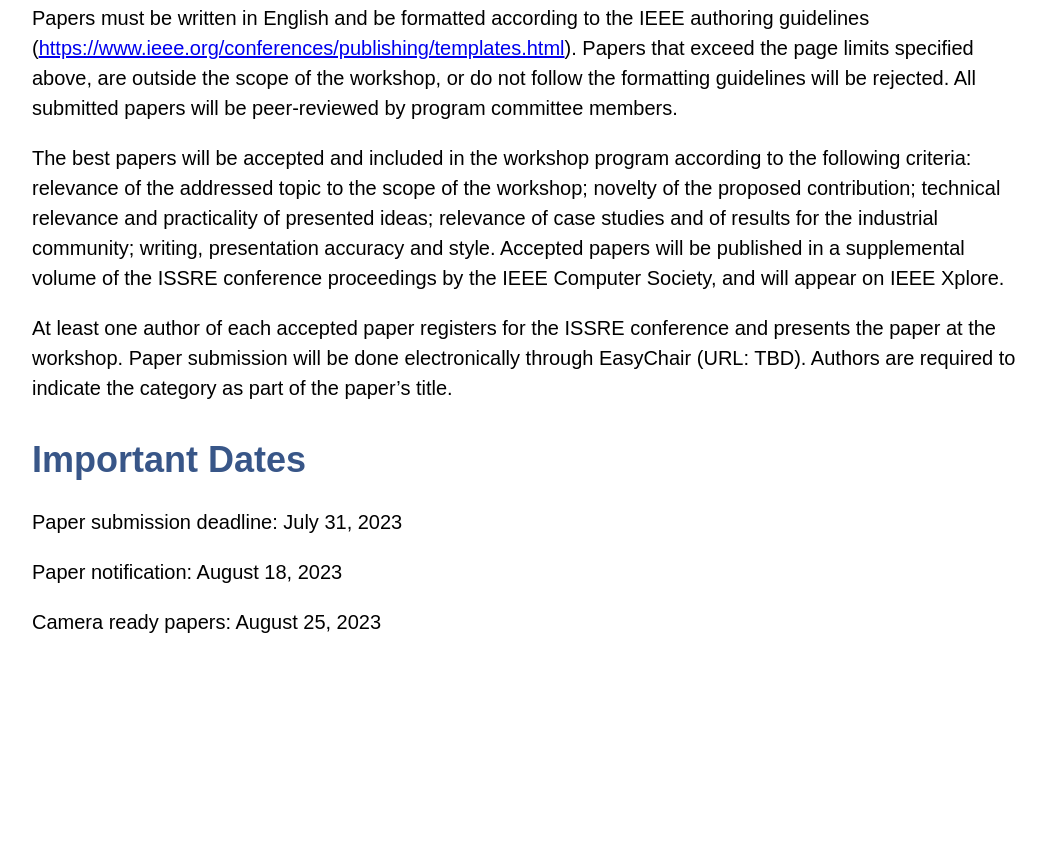
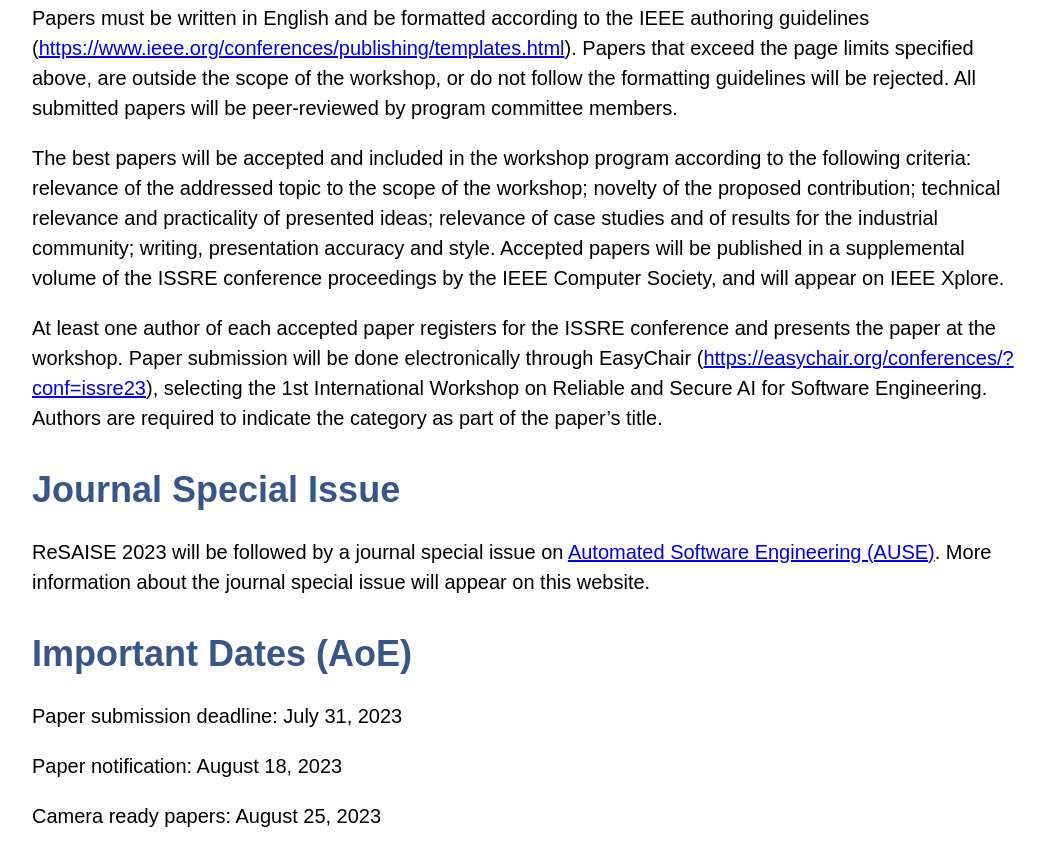
Before and after one commit to resaise/2023, a plain HTML site: page papers.html in a window 1280 px wide. Shown: the part 981-1832 px from the top of the page, without its empty margins (108-1154 px from the left). Before the commit the page ends 1638 px from the top, so only its background shows below. Drawn offline with Linux system fonts and the light colour scheme.

Commit message:
add link and special issue

```diff
--- a/papers.html
+++ b/papers.html
@@ -175,24 +175,26 @@
       </ul>
 
 
-     <p> Papers must be written in English and be formatted according to the IEEE authoring guidelines (<a href="https://www.ieee.org/conferences/publishing/templates.html">https://www.ieee.org/conferences/publishing/templates.html</a>). Papers that exceed the page limits specified above, are outside the scope of the workshop, or do not follow the formatting guidelines will be rejected.
+     <p> Papers must be written in English and be formatted according to the IEEE authoring guidelines (<a href="https://www.ieee.org/conferences/publishing/templates.html" target=”_blank”>https://www.ieee.org/conferences/publishing/templates.html</a>). Papers that exceed the page limits specified above, are outside the scope of the workshop, or do not follow the formatting guidelines will be rejected.
       All submitted papers will be peer-reviewed by program committee members. </p>
 
     <p>The best papers will be accepted and included in the workshop program according to the following criteria: relevance of the addressed topic to the scope of the workshop; novelty of the proposed contribution; technical relevance and practicality of presented ideas; relevance of case studies and of results for the industrial community; writing, presentation accuracy and style.
     Accepted papers will be published in a supplemental volume of the ISSRE conference proceedings by the IEEE Computer Society, and will appear on IEEE Xplore.</p>
 
     <p>At least one author of each accepted paper registers for the ISSRE conference and presents the paper at the workshop.
-    Paper submission will be done electronically through EasyChair (URL: TBD). Authors are required to indicate the category as part of the paper’s title.</p>
+    Paper submission will be done electronically through EasyChair (<a href="https://easychair.org/conferences/?conf=issre23" target=”_blank”>https://easychair.org/conferences/?conf=issre23</a>), selecting the 1st International Workshop on Reliable and Secure AI for Software Engineering. Authors are required to indicate the category as part of the paper’s title.</p>
+
+    <h2>Journal Special Issue</h2>
+    <p>ReSAISE 2023 will be followed by a journal special issue on <a href="https://www.springer.com/journal/10515" target=”_blank”>Automated Software Engineering (AUSE)</a>. More information about the journal special issue will appear on this website.</p>
 
 
-    <h2>Important Dates</h2>
+    <h2>Important Dates (AoE)</h2>
       <p>Paper submission deadline:  July 31, 2023</p>
       <p>Paper notification:  August 18, 2023</p>
       <p>Camera ready papers:  August 25, 2023</p>
+   </div>
 
 
 
-   </div>
-
 </body>
 </html>
```
